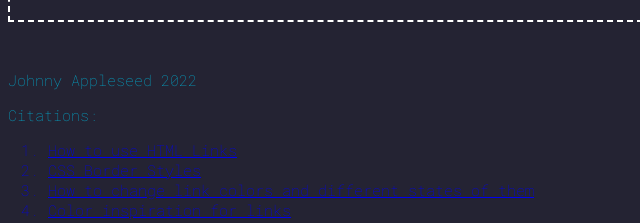
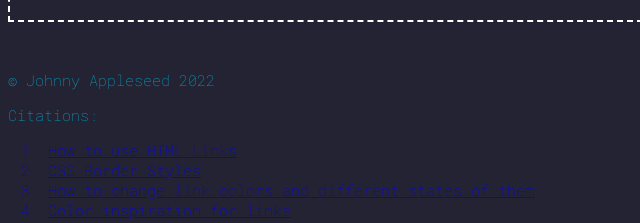
Before and after one commit to RVCC-IDMX/midterm2022-tino1360, a plain HTML site: page index.html in a window 1280 px wide. Shown: the part 1259-1482 px from the top of the page, 0-640 px from the left. Drawn offline with Linux system fonts and the light colour scheme; a web font is replaced by a local one.

Commit message:
finished

```diff
--- a/index.html
+++ b/index.html
@@ -43,7 +43,7 @@
    </section>
 </body>
 <footer id="footer">
-    <p>Johnny Appleseed 2022</p>
+    <p>© Johnny Appleseed 2022</p>
 
     <p>Citations:</p>
 
```
